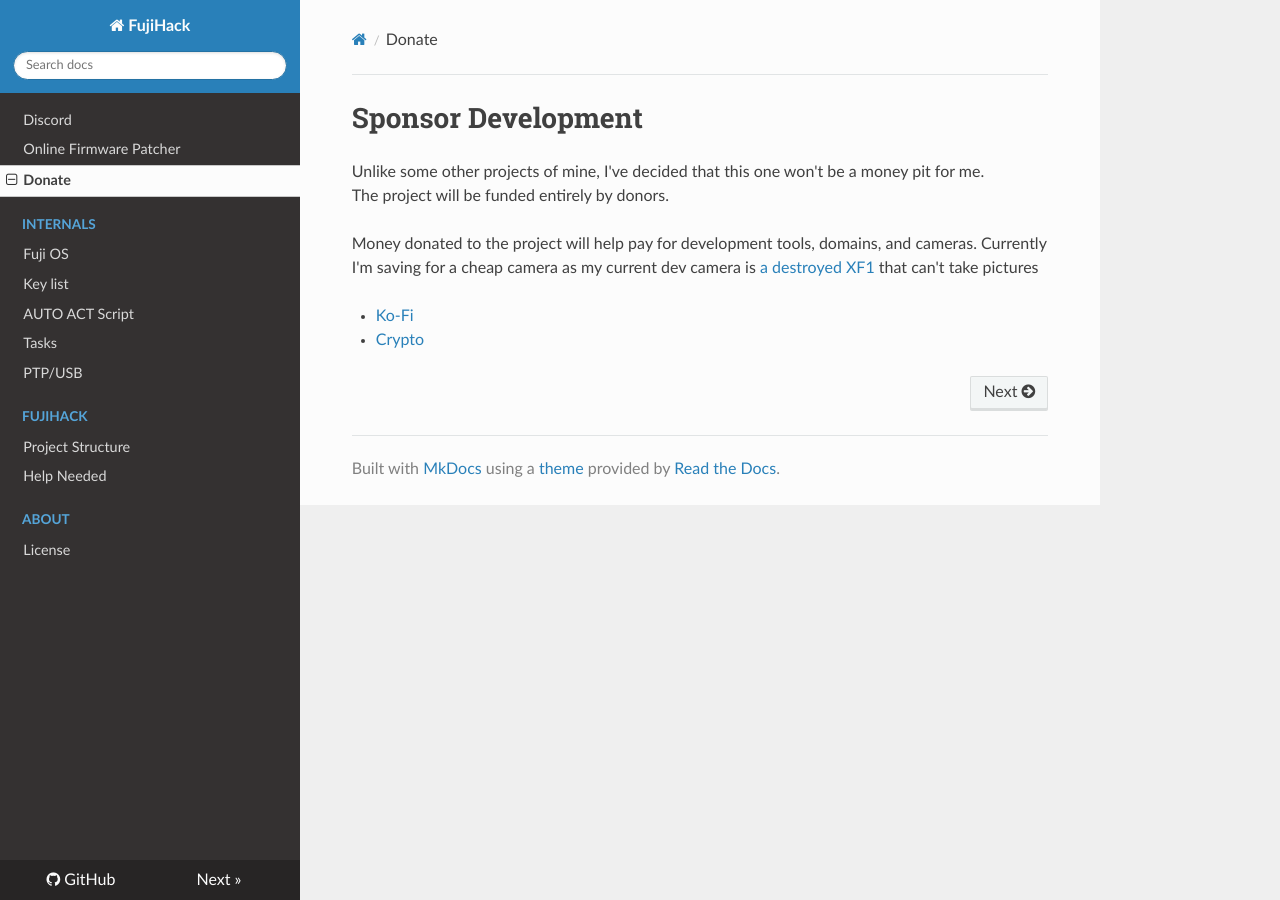
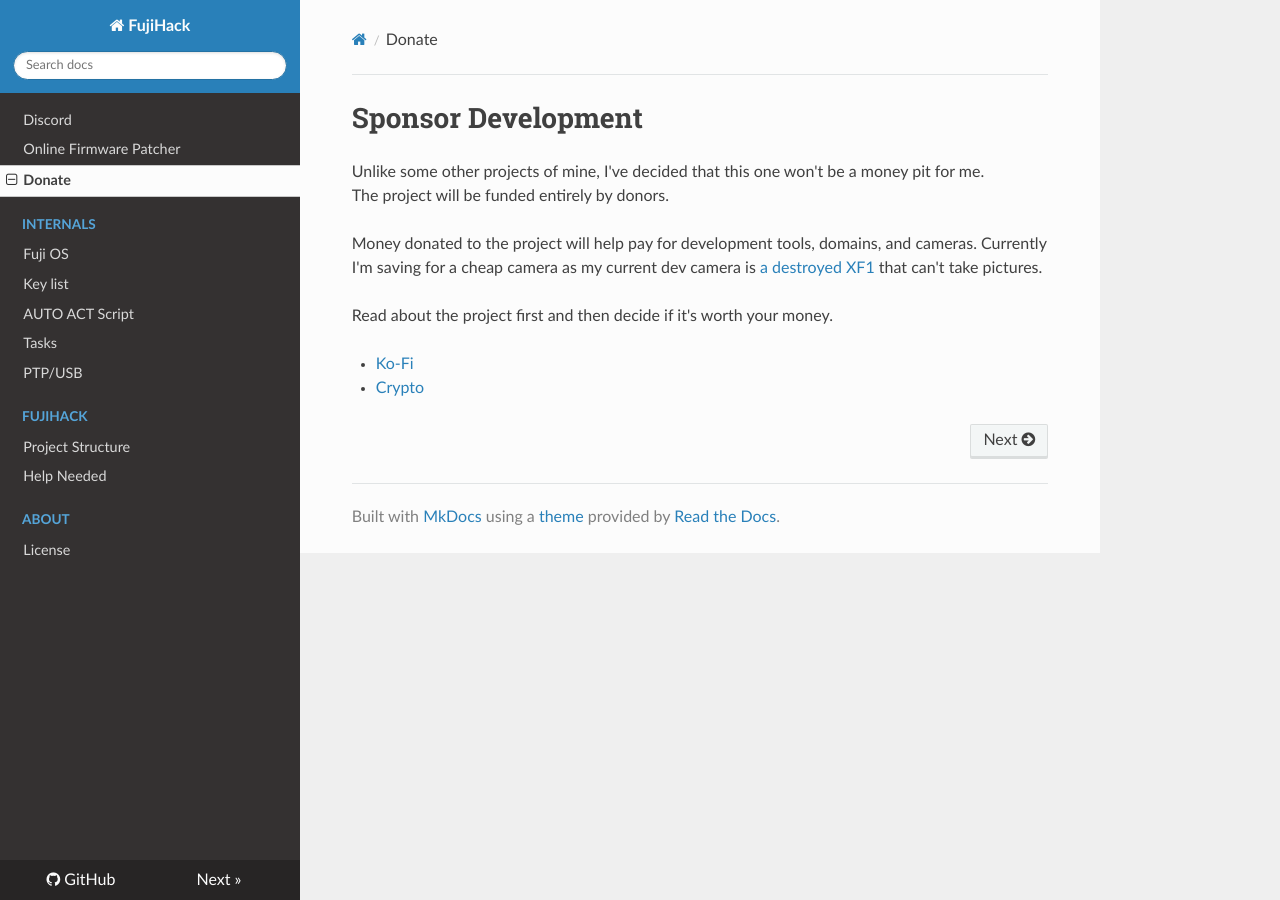
Before and after one commit to fujihack/wiki, an MkDocs documentation site: the page built from docs/funding.md, in a window 1280 px wide. Built offline with MkDocs 1.6.1, drawn with Linux system fonts in a browser that asks for light colours; nearby versions of some CDN libraries.

Commit message:
Update funding.md

```diff
--- a/docs/funding.md
+++ b/docs/funding.md
@@ -3,7 +3,9 @@ Unlike some other projects of mine, I've decided that this one won't be a money
 The project will be funded entirely by donors.
 
 Money donated to the project will help pay for development tools, domains, and cameras.
-Currently I'm saving for a cheap camera as my current dev camera is [a destroyed XF1](https://danielc.dev/blog/fujifilm-xf1-teardown) that can't take pictures
+Currently I'm saving for a cheap camera as my current dev camera is [a destroyed XF1](https://danielc.dev/blog/fujifilm-xf1-teardown) that can't take pictures.
+
+Read about the project first and then decide if it's worth your money.
 
 - [Ko-Fi](https://ko-fi.com/petabyte/)
 - [Crypto](https://danielc.dev/donate.html)
```
